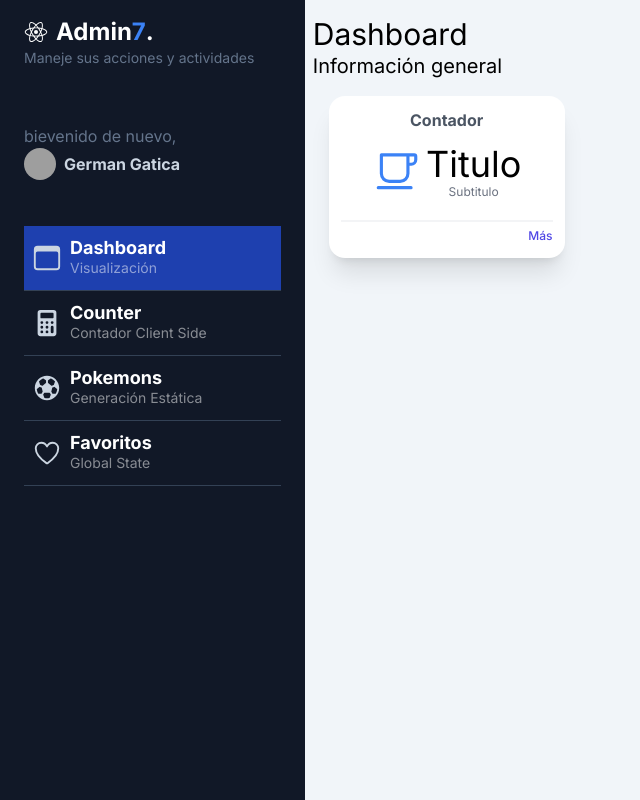
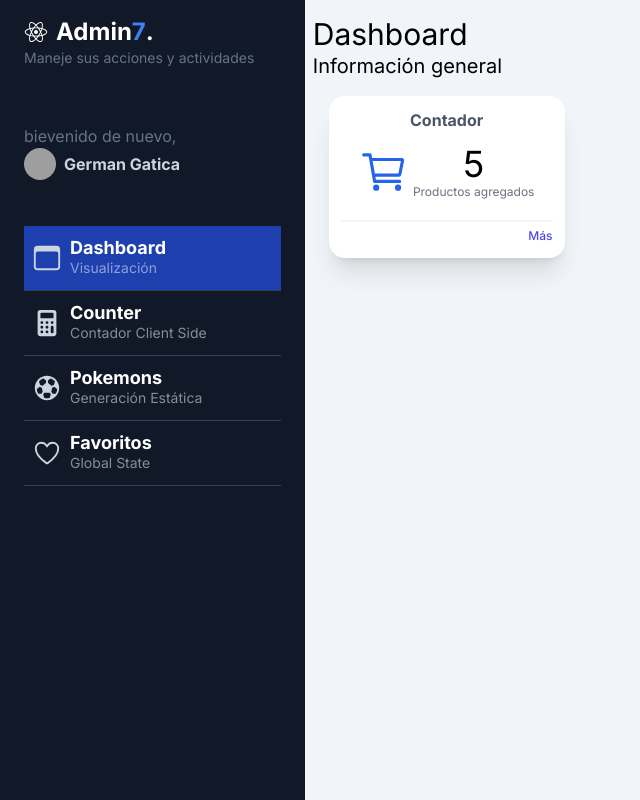
Before and after one commit to gergati/dashboard-next, a Next.js app: page /dashboard/main in a window 1280 px wide. Shown: the whole page, without its empty margins (0-640 px from the left). Built offline with nearby package versions, Linux system fonts and the light colour scheme; grey boxes are pictures that could not be loaded.

Commit message:
Creamos nuevas paginas para manejar nuestra informacion de una forma mas visual

```diff
--- a/src/app/dashboard/counter/page.tsx
+++ b/src/app/dashboard/counter/page.tsx
@@ -2,8 +2,8 @@ import { CartCounter } from "@/shopping-cart";
 
 
 export const metadata = {
- title: 'Shopping Cart',
- description: 'Un simple contador',
+  title: 'Shopping Cart',
+  description: 'Un simple contador',
 };
 
 export default function CounterPage() {
--- a/src/app/dashboard/favorites/page.tsx
+++ b/src/app/dashboard/favorites/page.tsx
@@ -1,4 +1,4 @@
-import { PokemonGrid, PokemonsResponse, SimplePokemon } from "@/pokemons";
+import { FavoritePokemons } from "@/pokemons";
 
 
 export const metadata = {
@@ -15,7 +15,8 @@ export default async function PokemonsPage() {
 
             <span className="text-5xl my-2">Pokemons favoritos<small className="text-blue-500">Global state</small></span>
 
-            <PokemonGrid pokemons={[]} />
+            {/* <PokemonGrid pokemons={[]} /> */}
+            <FavoritePokemons />
 
         </div>
     );
--- a/src/app/dashboard/main/page.tsx
+++ b/src/app/dashboard/main/page.tsx
@@ -1,4 +1,4 @@
-import { SimpleWidget } from "@/components";
+import { WidgetsGrid } from "@/components/dashboard/WidgetsGrid";
 
 export default function MainPage() {
   return (
@@ -6,9 +6,7 @@ export default function MainPage() {
       <h1 className="mt-2 text-3xl">Dashboard</h1>
       <span className="text-xl">Información general</span>
 
-      <div className="flex flex-wrap p-2">
-        <SimpleWidget />
-      </div>
+      <WidgetsGrid />
     </div>
   );
 }
--- /dev/null
+++ b/src/components/dashboard/SimpleWidget.tsx
@@ -0,0 +1,56 @@
+import Link from "next/link";
+
+
+interface Props {
+  title?: string;
+  subTitle?: string;
+  label?: string;
+  icon?: React.ReactNode;
+  href?: string;
+}
+
+export const SimpleWidget = ({ title, subTitle, label, icon, href }: Props) => {
+  return (
+    <div className="m-2 bg-white shadow-xl p-3 sm:min-w-[25%] min-w-full  rounded-2xl border-1 border-gray-50 mx-2">
+      <div className="flex flex-col">
+        {
+          label && (
+            <div>
+              <h2 className="font-bold text-gray-600 text-center">{label}</h2>
+            </div>
+          )
+        }
+        <div className="my-3">
+          <div className="flex flex-row items-center justify-center space-x-1 ">
+            {
+              icon && (
+                <div id="icon">
+                  {icon}
+                </div>
+              )
+            }
+
+            <div id="temp" className="text-center">
+              <h4 className="text-4xl">{title}</h4>
+              {
+                subTitle && (
+                  <p className="text-xs text-gray-500">{subTitle}</p>
+                )
+              }
+
+            </div>
+          </div>
+        </div>
+
+
+        {
+          href && (
+            <div className="w-full place-items-end text-right border-t-2 border-gray-100 mt-2">
+              <Link href={href} className="text-indigo-600 text-xs font-medium">Más</Link>
+            </div>
+          )
+        }
+      </div>
+    </div>
+  )
+}
--- /dev/null
+++ b/src/components/dashboard/WidgetsGrid.tsx
@@ -0,0 +1,19 @@
+'use client'
+import { useAppSelector } from '@/store'
+import { SimpleWidget } from './SimpleWidget'
+import { IoCartOutline } from 'react-icons/io5'
+
+export const WidgetsGrid = () => {
+    const isCart = useAppSelector(state => state.counter.count)
+    return (
+        <div className="flex flex-wrap p-2">
+            <SimpleWidget
+                title={`${isCart}`}
+                subTitle='Productos agregados'
+                label='Contador'
+                icon={<IoCartOutline size={50} className='text-blue-600' />}
+                href='/dashboard/counter'
+            />
+        </div>
+    )
+}
--- /dev/null
+++ b/src/components/sidebar/Sidebar.tsx
@@ -0,0 +1,74 @@
+import Image from 'next/image'
+import React from 'react'
+import { IoBrowsersOutline, IoCalculator, IoFootball, IoHeartOutline, IoLogoReact } from 'react-icons/io5'
+import { SidebarMenuItem } from './SidebarMenuItem'
+
+
+const menuItems = [
+    {
+        path: '/dashboard/main',
+        icon: <IoBrowsersOutline size={30} />,
+        title: 'Dashboard',
+        subTitle: 'Visualización'
+    },
+    {
+        path: '/dashboard/counter',
+        icon: <IoCalculator size={30} />,
+        title: 'Counter',
+        subTitle: 'Contador Client Side'
+    },
+    {
+        path: '/dashboard/pokemons',
+        icon: <IoFootball size={30} />,
+        title: 'Pokemons',
+        subTitle: 'Generación Estática'
+    },
+    {
+        path: '/dashboard/favorites',
+        icon: <IoHeartOutline size={30} />,
+        title: 'Favoritos',
+        subTitle: 'Global State'
+    }
+]
+
+export const Sidebar = () => {
+    return (
+        <div
+            id="menu"
+            style={{ width: '400px' }}
+            className="bg-gray-900 min-h-screen z-10 text-slate-300 w-64 left-0 overflow-y-scroll">
+
+            <div id="logo" className="my-4 px-6">
+                <h1 className="flex items-center text-lg md:text-2xl font-bold text-white">
+                    <IoLogoReact className='mr-2' />
+                    <span>Admin</span>
+                    <span className="text-blue-500">7</span>.</h1>
+                <p className="text-slate-500 text-sm">Maneje sus acciones y actividades</p>
+            </div>
+            <div id="profile" className="px-6 py-10">
+                <p className="text-slate-500">bievenido de nuevo,</p>
+                <a href="#" className="inline-flex space-x-2 items-center">
+                    <span>
+                        <Image className="rounded-full w-8 h-8" src="https://lh3.googleusercontent.com/ogw/AF2bZyhb6ArWfo6cJmb601t8UU6_Jty8W9vgzoo0KG2rQf1jEUM=s32-c-mo" alt="User avatar" width={50} height={50} />
+                    </span>
+                    <span className="text-sm md:text-base font-bold">
+                        German Gatica
+                    </span>
+                </a>
+            </div>
+
+            <div id="nav" className="w-full px-6">
+
+                {
+                    menuItems.map(item => (
+                        <SidebarMenuItem
+                            {...item}
+                            key={item.path}
+                        />
+                    ))
+                }
+
+            </div>
+        </div>
+    )
+}
--- /dev/null
+++ b/src/components/sidebar/SidebarMenuItem.tsx
@@ -0,0 +1,27 @@
+'use client'
+import Link from "next/link"
+import { usePathname } from "next/navigation"
+
+interface Props {
+    path: string,
+    icon: JSX.Element,
+    title: string,
+    subTitle: string
+}
+
+export const SidebarMenuItem = ({ path, icon, title, subTitle }: Props) => {
+
+    const currentPath = usePathname()
+
+    return (
+        <Link href={path} className={`w-full px-2 inline-flex space-x-2 items-center border-b border-slate-700 py-3 hover:bg-white/5 transition ease-linear duration-150 ${currentPath === path ? 'bg-blue-800' : ''}`}>
+            <div>
+                {icon}
+            </div>
+            <div className="flex flex-col">
+                <span className="text-lg font-bold leading-5 text-white">{title}</span>
+                <span className="text-sm text-white/50 hidden md:block">{subTitle}</span>
+            </div>
+        </Link>
+    )
+}
--- /dev/null
+++ b/src/pokemons/components/FavoritePokemons.tsx
@@ -0,0 +1,37 @@
+'use client'
+
+import { useAppSelector } from "@/store"
+import { PokemonGrid } from "./PokemonGrid"
+import { useEffect, useState } from "react"
+import { IoHeartOutline } from "react-icons/io5"
+
+export const FavoritePokemons = () => {
+
+    const favoritePokemons = useAppSelector(state => Object.values(state.pokemons.favorites))
+    const [pokemons, setPokemons] = useState(favoritePokemons)
+
+    // useEffect(() => {
+    //     setPokemons(favoritePokemons)
+    // }, [favoritePokemons])
+
+
+    return (
+        // <PokemonGrid pokemons={favoritePokemons} />
+        <>
+            {
+                favoritePokemons.length === 0
+                    ? (<NoFavorites />)
+                    : (<PokemonGrid pokemons={favoritePokemons} />)
+            }
+        </>
+    )
+}
+
+export const NoFavorites = () => {
+    return (
+        <div className="flex flex-col h-[50vh] items-center justify-center">
+            <IoHeartOutline size={100} className="text-red-500" />
+            <span>No hay favoritos</span>
+        </div>
+    )
+}
--- a/src/pokemons/components/PokemonCard.tsx
+++ b/src/pokemons/components/PokemonCard.tsx
@@ -1,7 +1,10 @@
+'use client'
 import Link from "next/link"
 import { SimplePokemon } from "../interfaces/simple-pokemon"
 import Image from "next/image"
-import { IoHeartOutline } from "react-icons/io5"
+import { IoHeart, IoHeartOutline } from "react-icons/io5"
+import { useAppDispatch, useAppSelector } from "@/store"
+import { toggleFavorite } from "@/store/pokemons/pokemons"
 
 interface Props {
     pokemon: SimplePokemon
@@ -10,6 +13,12 @@ interface Props {
 export const PokemonCard = ({ pokemon }: Props) => {
 
     const { id, name } = pokemon
+    const isFavorite = useAppSelector(state => !!state.pokemons.favorites[id])
+    const dispatch = useAppDispatch()
+    const onToggle = () => {
+        dispatch(toggleFavorite(pokemon))
+    }
+
     return (
         <div className="mx-auto right-0 mt-2 w-60">
             <div className="flex flex-col  bg-white rounded overflow-hidden shadow-lg">
@@ -35,18 +44,27 @@ export const PokemonCard = ({ pokemon }: Props) => {
                     </div>
                 </div>
                 <div className="border-b">
-                    <Link href="/dashboard/main" className="px-4 py-2 hover:bg-gray-100 flex items-center" >
+                    <div onClick={onToggle} className="px-4 py-2 hover:bg-gray-100 cursor-pointer flex items-center" >
 
                         <div className="text-red-600">
-                            <IoHeartOutline />
+                            {
+                                isFavorite
+                                    ? (<IoHeart />)
+                                    : (<IoHeartOutline />)
+                            }
+
                         </div>
                         <div className="pl-3">
                             <p className="text-sm font-medium text-gray-800 leading-none">
-                                No es favorito
+                                {
+                                    isFavorite
+                                        ? 'Es favorito'
+                                        : 'No es favorito'
+                                }
                             </p>
-                            <p className="text-xs text-gray-500">View your campaigns</p>
+                            <p className="text-xs text-gray-500">Click para cambiar</p>
                         </div>
-                    </Link>
+                    </div>
                 </div>
             </div>
         </div>
```
